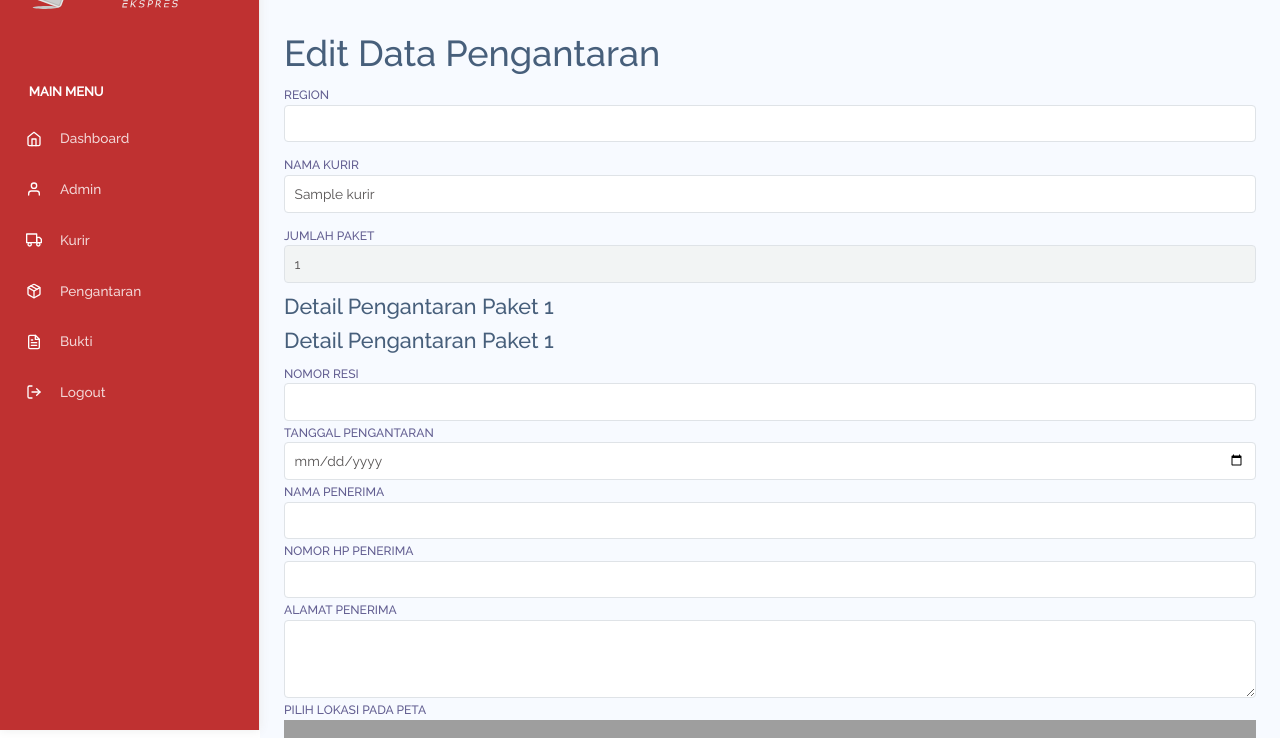
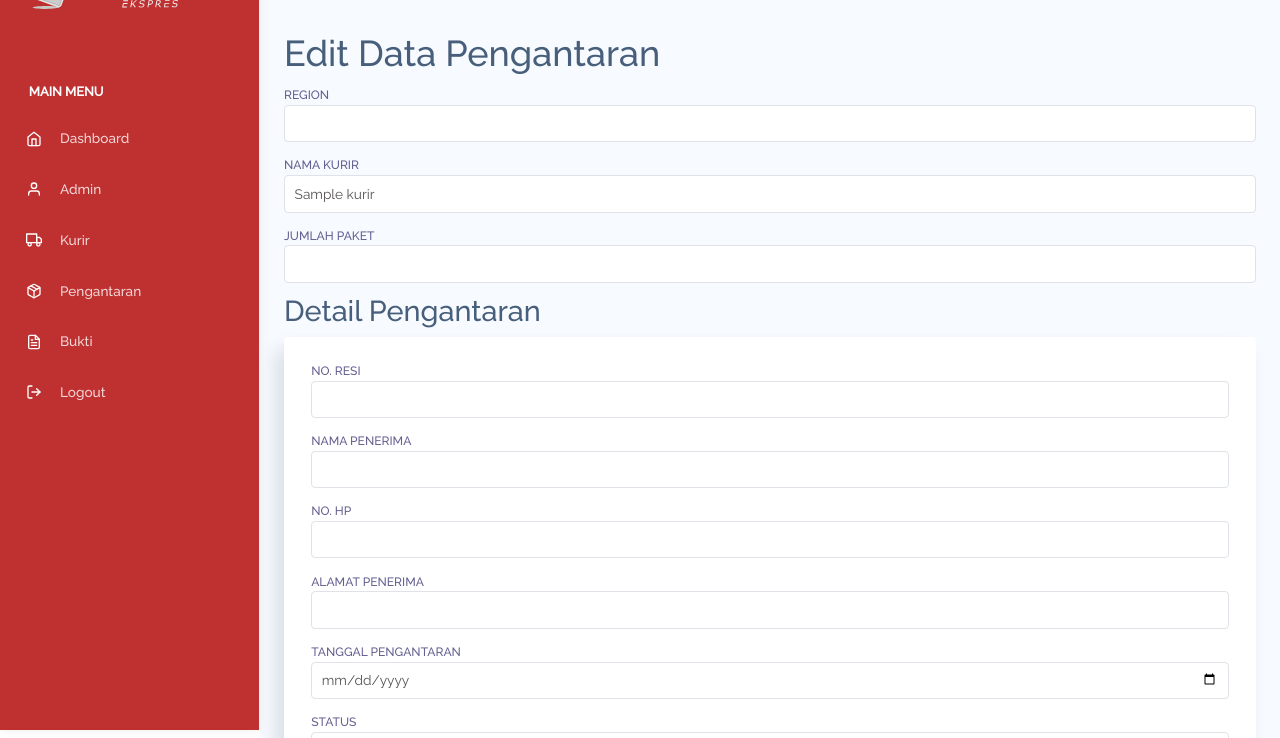
Before and after one commit to wilsonwijaya5/sicepat-ps, a CodeIgniter 4 app: template app/Views/pengantaran/edit.php in a window 1280 px wide. Shown: the part 70-808 px from the top of the page. Run offline with PHP 8.4 and a stand-in for CodeIgniter, Linux system fonts and the light colour scheme; the template is opened without the code that fills it: most values are stand-ins (such as "Sample title", 1, 10 or a date in 2020); data that the repository does not hold is empty; a map, chart or similar area stays blank; some libraries are stand-ins or nearby versions; grey boxes are pictures that could not be loaded.

Commit message:
sudah bisa edit

```diff
--- a/app/Views/pengantaran/edit.php
+++ b/app/Views/pengantaran/edit.php
@@ -31,127 +31,65 @@
         </div>
         <div class="form-group">
             <label for="jumlah_paket">Jumlah Paket</label>
-            <input type="number" class="form-control" id="jumlah_paket" name="jumlah_paket" value="<?= esc($pengantaran['jumlah_paket'] ?? '') ?>" readonly>
+            <input type="number" class="form-control" id="jumlah_paket" name="jumlah_paket" value="<?= old('jumlah_paket', esc($pengantaran['jumlah_paket'] ?? '')) ?>" required>
         </div>
 
-        <!-- Container untuk detail pengantaran -->
-        <div id="detail_pengantaran_container">
-            <?php foreach ($detail_pengantaran as $index => $detail): ?>
-                <div class="form-group">
-                    <h4>Detail Pengantaran Paket <?= $index + 1 ?></h4>
-                    <input type="hidden" name="detail_id[]" value="<?= esc($detail['id'] ?? '') ?>"> <!-- Hidden input for detail_id -->
-                    <label for="tanggal_pengantaran_<?= $index ?>">Tanggal Pengantaran</label>
-                    <input type="date" class="form-control" id="tanggal_pengantaran_<?= $index ?>" name="tanggal_pengantaran[]" value="<?= old('tanggal_pengantaran[]', esc($detail['tanggal_pengantaran'] ?? '')) ?>" required>
+        <h2>Detail Pengantaran</h2>
+        <?php foreach ($detail_pengantaran as $index => $detail): ?>
+            <div class="card mb-3">
+                <div class="card-body">
+                    <input type="hidden" name="detail_pengantaran[<?= $index ?>][id]" value="<?= $detail['id'] ?>">
+                    <div class="form-group">
+                        <label for="no_resi">No. Resi</label>
+                        <input type="text" class="form-control" id="no_resi" name="detail_pengantaran[<?= $index ?>][no_resi]" value="<?= old("detail_pengantaran.${index}.no_resi", esc($detail['no_resi'] ?? '')) ?>" required>
+                    </div>
+                    <div class="form-group">
+                        <label for="nama_penerima">Nama Penerima</label>
+                        <input type="text" class="form-control" id="nama_penerima" name="detail_pengantaran[<?= $index ?>][nama_penerima]" value="<?= old("detail_pengantaran.${index}.nama_penerima", esc($detail['nama_penerima'] ?? '')) ?>" required>
+                    </div>
+                    <div class="form-group">
+                        <label for="nohp">No. HP</label>
+                        <input type="text" class="form-control" id="nohp" name="detail_pengantaran[<?= $index ?>][nohp]" value="<?= old("detail_pengantaran.${index}.nohp", esc($detail['nohp'] ?? '')) ?>" required>
+                    </div>
+                    <div class="form-group">
+                        <label for="alamat_penerima">Alamat Penerima</label>
+                        <input type="text" class="form-control" id="alamat_penerima" name="detail_pengantaran[<?= $index ?>][alamat_penerima]" value="<?= old("detail_pengantaran.${index}.alamat_penerima", esc($detail['alamat_penerima'] ?? '')) ?>" required>
+                    </div>
+                    <div class="form-group">
+                        <label for="tanggal_pengantaran">Tanggal Pengantaran</label>
+                        <input type="date" class="form-control" id="tanggal_pengantaran" name="detail_pengantaran[<?= $index ?>][tanggal_pengantaran]" value="<?= old("detail_pengantaran.${index}.tanggal_pengantaran", esc($detail['tanggal_pengantaran'] ?? '')) ?>" required>
+                    </div>
+                    <div class="form-group">
+                        <label for="status">Status</label>
+                        <input type="text" class="form-control" id="status" name="detail_pengantaran[<?= $index ?>][status]" value="<?= old("detail_pengantaran.${index}.status", esc($detail['status'] ?? '')) ?>" required>
+                    </div>
+                    <div id="map<?= $index ?>" style="height: 200px; margin-bottom: 10px;"></div>
 
-                    <label for="nama_penerima_<?= $index ?>">Nama Penerima</label>
-                    <input type="text" class="form-control" id="nama_penerima_<?= $index ?>" name="nama_penerima[]" value="<?= old('nama_penerima[]', esc($detail['nama_penerima'] ?? '')) ?>" required>
+                </div>
+            </div>
 
-                    <label for="nohp_<?= $index ?>">Nomor HP Penerima</label>
-                    <input type="text" class="form-control" id="nohp_<?= $index ?>" name="nohp[]" value="<?= old('nohp[]', esc($detail['nohp'] ?? '')) ?>" required>
+            <!-- Inisialisasi peta untuk detail pengantaran -->
+            <script>
+                function initializeMap<?= $index ?>() {
+                    var location = { lat: <?= esc($detail['latitude'] ?? '0') ?>, lng: <?= esc($detail['longitude'] ?? '0') ?> };
+                    var map = new google.maps.Map(document.getElementById('map<?= $index ?>'), {
+                        center: location,
+                        zoom: 15
+                    });
+                    var marker = new google.maps.Marker({
+                        position: location,
+                        map: map
+                    });
+                }
+                initializeMap<?= $index ?>();
+            </script>
+        <?php endforeach; ?>
 
-                    <label for="alamat_penerima_<?= $index ?>">Alamat Penerima</label>
-                    <textarea class="form-control" id="alamat_penerima_<?= $index ?>" name="alamat_penerima[]" rows="3" required><?= old('alamat_penerima[]', esc($detail['alamat_penerima'] ?? '')) ?></textarea>
-
-                    <input type="hidden" id="latitude_<?= $index ?>" name="latitude[]" value="<?= esc($detail['latitude'] ?? '') ?>">
-                    <input type="hidden" id="longitude_<?= $index ?>" name="longitude[]" value="<?= esc($detail['longitude'] ?? '') ?>">
-
-                    <label for="map_<?= $index ?>">Pilih Lokasi pada Peta</label>
-                    <div id="map_<?= $index ?>" style="height: 300px;"></div>
-                    <hr>
-                </div>
-            <?php endforeach; ?>
-        </div>
-
-        <div class="form-group">
-            <button type="submit" class="btn btn-primary">Simpan Perubahan</button>
-        </div>
+        <button type="submit" class="btn btn-primary">Update Pengantaran</button>
     </form>
 
-    <script>
-        // Fungsi untuk menambahkan input fields untuk detail pengantaran
-        function addDetailPengantaranFields() {
-            var detailPengantaran = <?= json_encode($detail_pengantaran) ?>; // Ambil detail pengantaran dari PHP ke JavaScript
-            var container = document.getElementById('detail_pengantaran_container');
-            container.innerHTML = ''; // Bersihkan container sebelum menambahkan fields baru
-
-            detailPengantaran.forEach(function(detail, index) {
-                var div = document.createElement('div');
-                div.classList.add('form-group');
-
-                div.innerHTML = `
-                    <h4>Detail Pengantaran Paket ${index + 1}</h4>
-                     <input type="hidden" name="detail_id[]" value="<?= esc($detail['id'] ?? '') ?>"> <!-- Hidden input for detail_id -->
-                    <h4>Detail Pengantaran Paket ${index + 1}</h4>
-                    <label for="no_resi_<?= $index ?>">Nomor Resi</label>
-<input type="text" class="form-control" id="no_resi_<?= $index ?>" name="no_resi[]" value="<?= old('no_resi[]', esc($detail['no_resi'] ?? '')) ?>">
-
-                    <label for="tanggal_pengantaran_${index}">Tanggal Pengantaran</label>
-                    <input type="date" class="form-control" id="tanggal_pengantaran_${index}" name="tanggal_pengantaran[]" value="<?= old('tanggal_pengantaran[]', esc($detail['tanggal_pengantaran'] ?? '')) ?>" required>
-
-                    <label for="nama_penerima_${index}">Nama Penerima</label>
-                    <input type="text" class="form-control" id="nama_penerima_${index}" name="nama_penerima[]" value="<?= old('nama_penerima[]', esc($detail['nama_penerima'] ?? '')) ?>" required>
-
-                    <label for="nohp_${index}">Nomor HP Penerima</label>
-                    <input type="text" class="form-control" id="nohp_${index}" name="nohp[]" value="<?= old('nohp[]', esc($detail['nohp'] ?? '')) ?>" required>
-
-                    <label for="alamat_penerima_${index}">Alamat Penerima</label>
-                    <textarea class="form-control" id="alamat_penerima_${index}" name="alamat_penerima[]" rows="3" required><?= old('alamat_penerima[]', esc($detail['alamat_penerima'] ?? '')) ?></textarea>
-
-                    <input type="hidden" id="latitude_${index}" name="latitude[]" value="<?= esc($detail['latitude'] ?? '') ?>">
-                    <input type="hidden" id="longitude_${index}" name="longitude[]" value="<?= esc($detail['longitude'] ?? '') ?>">
-
-                    <label for="map_${index}">Pilih Lokasi pada Peta</label>
-                    <div id="map_${index}" style="height: 300px;"></div>
-                    <hr>
-                `;
-                container.appendChild(div);
-                initializeMap(index, {lat: parseFloat(detail.latitude), lng: parseFloat(detail.longitude)});
-            });
-        }
-
-        // Initialize map for each detail pengantaran field
-        function initializeMap(index, defaultLocation) {
-            var mapOptions = {
-                zoom: 15,
-                center: defaultLocation
-            };
-            var map = new google.maps.Map(document.getElementById('map_' + index), mapOptions);
-            var marker = new google.maps.Marker({
-                position: defaultLocation,
-                map: map,
-                draggable: true
-            });
-            marker.addListener('dragend', function(event) {
-                document.getElementById('latitude_' + index).value = event.latLng.lat();
-                document.getElementById('longitude_' + index).value = event.latLng.lng();
-                updateAddress(index, event.latLng);
-            });
-
-            var geocoder = new google.maps.Geocoder();
-            geocoder.geocode({ 'location': defaultLocation }, function(results, status) {
-                if (status === 'OK') {
-                    if (results[0]) {
-                        document.getElementById('alamat_penerima_' + index).value = results[0].formatted_address;
-                    }
-                }
-            });
-        }
-
-        function updateAddress(index, latLng) {
-            var geocoder = new google.maps.Geocoder();
-            geocoder.geocode({ location: latLng }, function(results, status) {
-                if (status === 'OK') {
-                    if (results[0]) {
-                        document.getElementById('alamat_penerima_' + index).value = results[0].formatted_address;
-                    }
-                }
-            });
-        }
-
-        // Panggil fungsi untuk menambahkan fields detail pengantaran saat halaman dimuat
-        addDetailPengantaranFields();
-    </script>
+    <!-- Load Google Maps API dengan kunci API Anda -->
     <script async defer
-        src="https://maps.googleapis.com/maps/api/js?key=AIzaSyC-S0PiFJUQ12lQUmPfg1QWPKzWwLg-JdU&callback=addDetailPengantaranFields">
+            src="https://maps.googleapis.com/maps/api/js?key=AIzaSyC-S0PiFJUQ12lQUmPfg1QWPKzWwLg-JdU&callback=initMap">
     </script>
 <?= $this->endSection() ?>
```
Also changed, not shown: app/Controllers/PengantaranController.php (+29 -32 lines).
